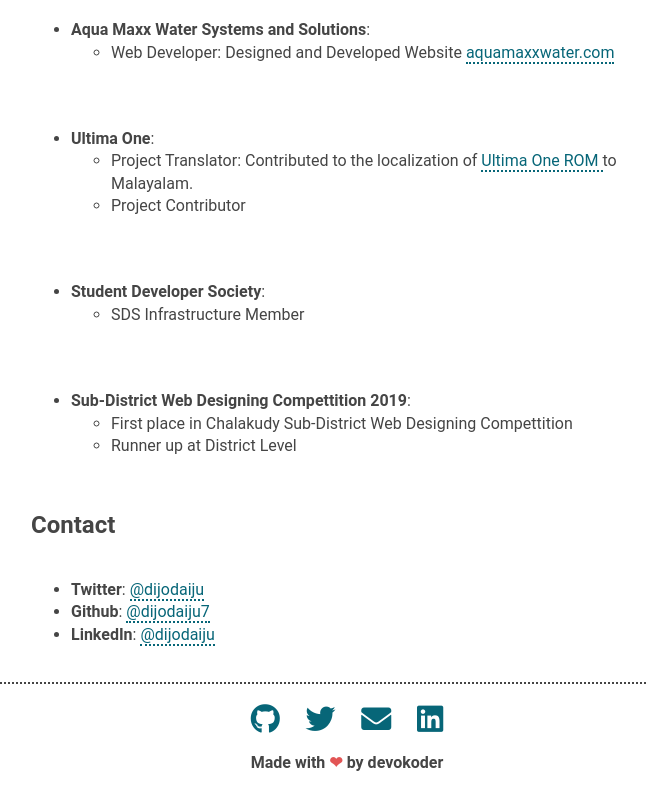
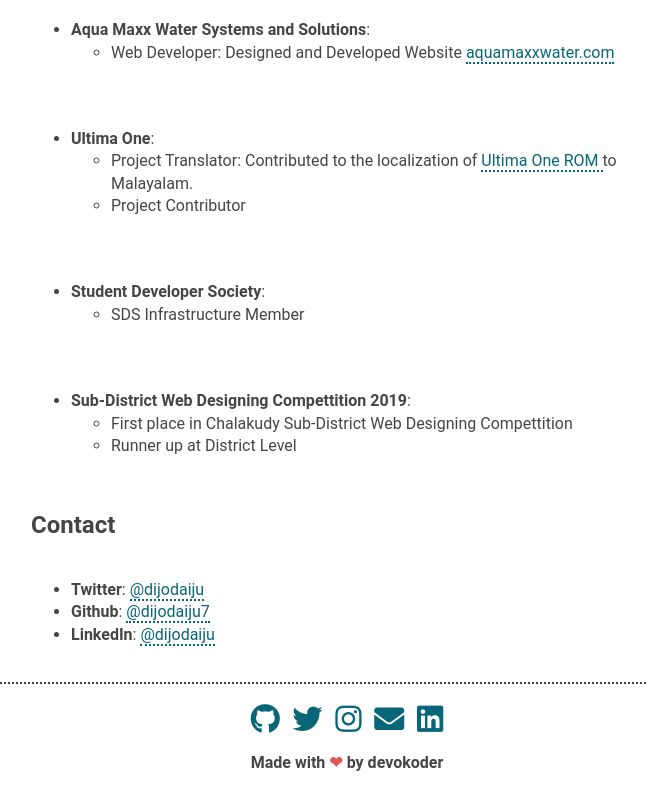
Before and after one commit to dijodaiju7/dijodaiju7.github.io, a plain HTML site: page about.html in a window 1280 px wide. Shown: the part 1241-2050 px from the top of the page, without its empty margins (293-940 px from the left). Drawn offline with Linux system fonts and the light colour scheme.

Commit message:
Update about.html

```diff
--- a/about.html
+++ b/about.html
@@ -125,6 +125,7 @@
                 <div class="social">
                     <a href="https://github.com/dijodaiju7"><i class="social-link fab fa-github"></i></a>
                     <a href="https://twitter.com/dijodaiju"><i class="social-link fab fa-twitter"></i></a>
+		    <a href="https://instagram.com/dijochirakkal7"><i class="social-link fab fa-instagram"></i></a>
                     <a href="mailto:dijodaijuc@gmail.com"><i class="social-link fas fa-envelope"></i></a>
                     <a href="https://in.linkedin.com/in/dijo-daiju-9b34431a2"><i class="social-link fab fa-linkedin"></i></a>
                 </div>
```
